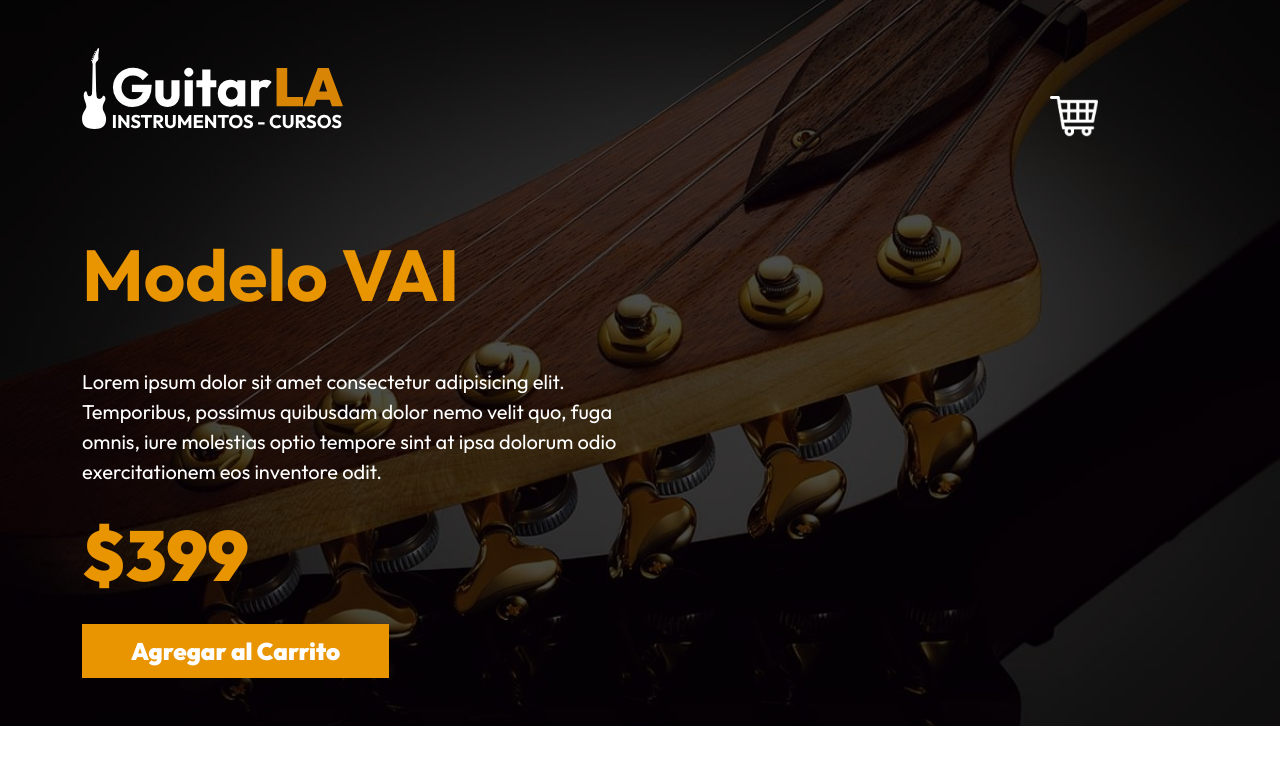
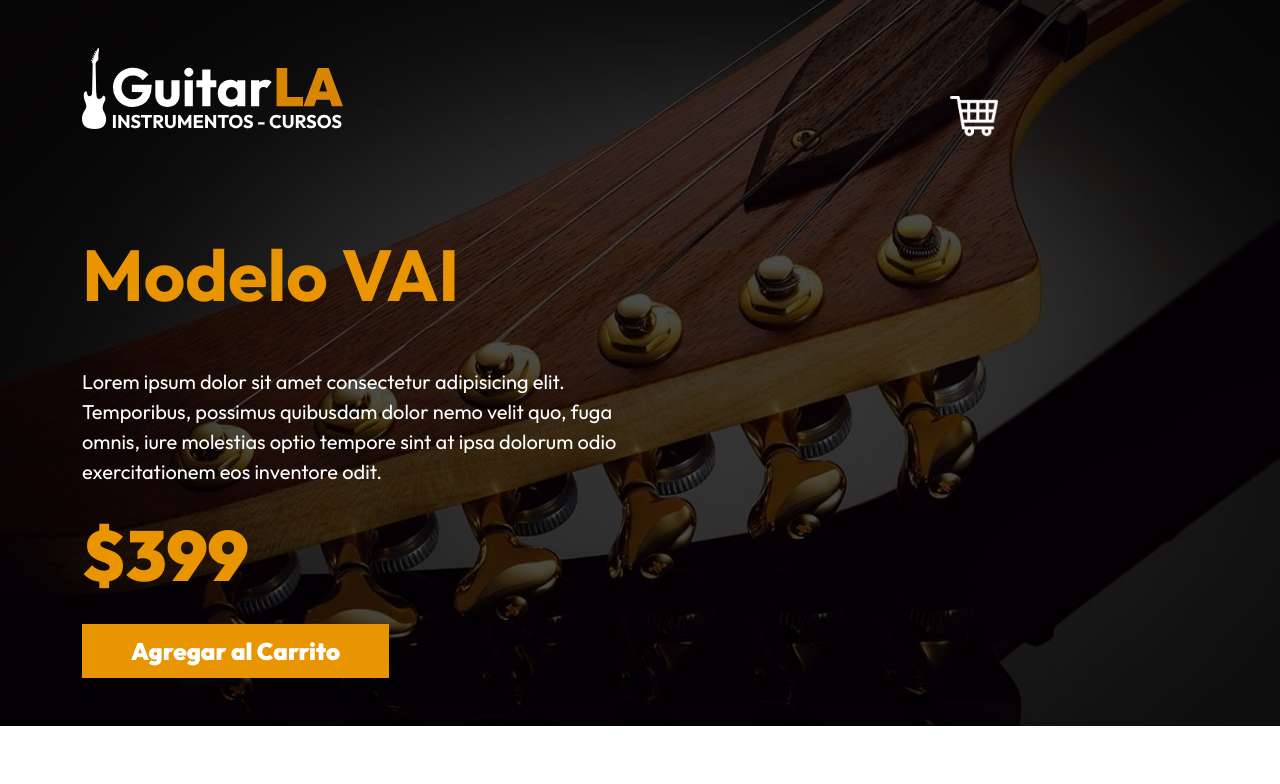
Before and after one commit to Elizabeth1690/guitar-vue, a Vue app: page / in a window 1280 px wide. Shown: the top 784 px of the page. Built offline with nearby package versions, Linux system fonts and the light colour scheme.

Commit message:
sigo modificando

```diff
--- a/src/style.css
+++ b/src/style.css
@@ -14,7 +14,7 @@
   max-width: 2rem;
   position: relative;
   z-index: 100;
-  margin-right: 100px;
+  margin-right: 200px;
 }
 
 .carrito #carrito {
```
